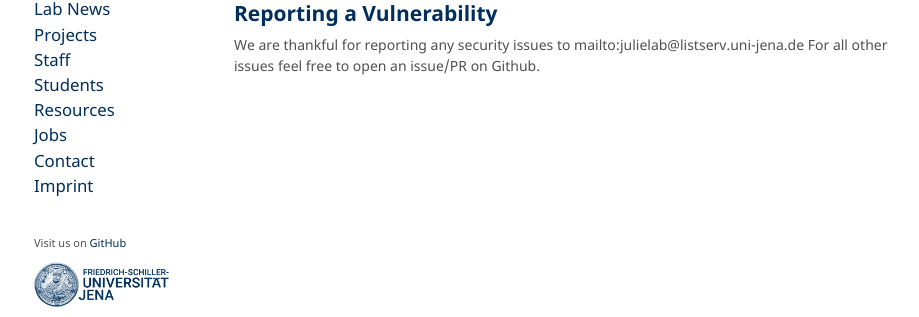
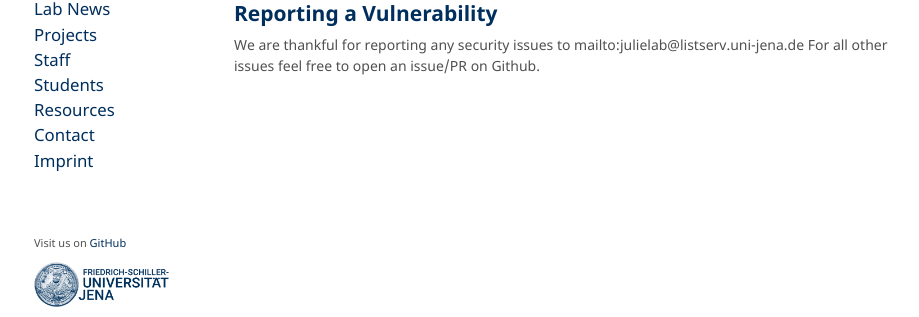
Before and after one commit to JULIELab/JULIELab.github.io, a Jekyll site: the page built from SECURITY.md, in a window 1280 px wide. Shown: the part 197-514 px from the top of the page, without its empty margins (176-1095 px from the left). Built offline with Jekyll 4.4.1, drawn with Linux system fonts in a browser that asks for light colours; our own code applies the rules of GitHub Pages for plain Markdown files.

Commit message:
rm page and links to "Jobs"

```diff
--- a/_layouts/default.html
+++ b/_layouts/default.html
@@ -50,8 +50,6 @@
 	<br>
 	<a href="/Resources/">Resources</a>
 	<br>
-	<a href="/Jobs.html">Jobs</a>
-	<br>
 	<a href="/Contact.html">Contact</a>
 	<br>
 	<a href="/Imprint.html">Imprint</a>
@@ -64,7 +62,7 @@
       </header>
       <navi>
 	<h1><a href="{{ "/" | absolute_url }}" style="color: #b12d2d">{{ site.title | default: site.github.repository_name }}</a></h1>
-        <a href="/index.html">About</a> | <a href="/Lab+News.html">News</a> | <a href="/Projects/current.html">Projects</a> | <a href="/Staff.html">Staff</a> | <a href="/Students.html">Students</a> | <a href="/Resources/">Resources</a> | <a href="/Jobs.html">Jobs</a> | <a href="/Contact.html">Contact</a> | <a href="/Imprint.html">Imprint</a>
+        <a href="/index.html">About</a> | <a href="/Lab+News.html">News</a> | <a href="/Projects/current.html">Projects</a> | <a href="/Staff.html">Staff</a> | <a href="/Students.html">Students</a> | <a href="/Resources/">Resources</a> | <a href="/Contact.html">Contact</a> | <a href="/Imprint.html">Imprint</a>
       </navi>
 
       <section>
```
Also changed, not shown: Jobs.md (deleted, +0 -7 lines).
